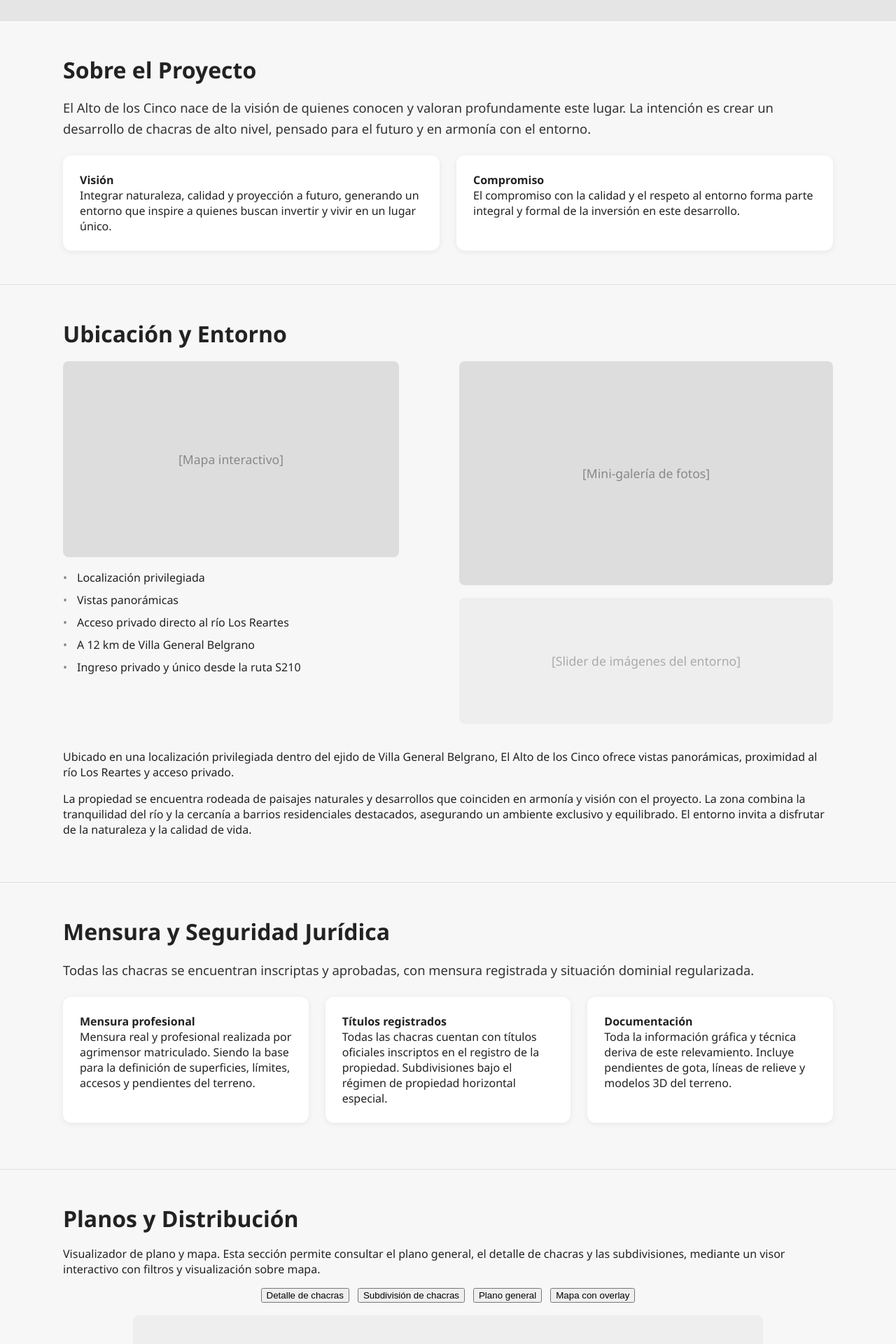
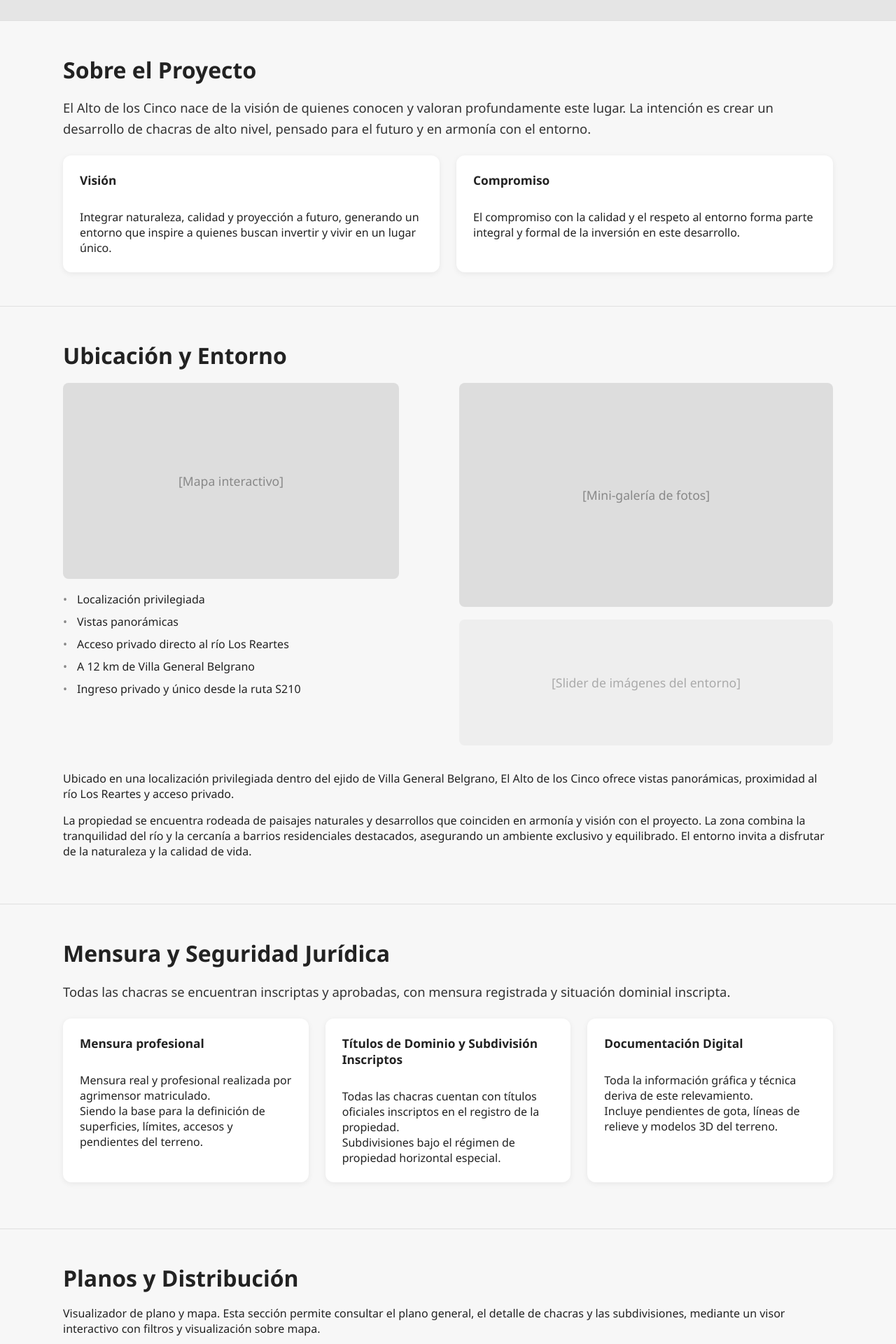
Before and after one commit to Lukas238/c238-elaltodeloscinco, a Jekyll site: the page wireframe/wireframe.html, which Jekyll copies as it is, in a window 1280 px wide. Shown: the part 705-2625 px from the top of the page at 70% size. Built offline with Jekyll 4.4.1, drawn with Linux system fonts in a browser that asks for light colours.

Commit message:
Refactor wireframe content for clarity and enhance card descriptions in the Mensura section

```diff
--- a/wireframe/wireframe.html
+++ b/wireframe/wireframe.html
@@ -16,6 +16,7 @@
     .section-title { font-size: 2rem; margin-bottom: 18px; font-weight: 600; }
     .cards { display: flex; gap: 24px; flex-wrap: wrap; }
     .card { background: #fff; border-radius: 12px; box-shadow: 0 2px 8px #0001; padding: 24px; flex: 1 1 220px; min-width: 220px; }
+      .card strong { display: block; margin-bottom: 8px; font-size: 1.08rem; }
     .columns { display: flex; gap: 32px; flex-wrap: wrap; }
     .column { flex: 1 1 320px; min-width: 320px; }
     .bullets { list-style: none; padding: 0; margin: 0; }
@@ -115,19 +116,22 @@
   <section class="section">
     <div class="container">
       <div class="section-title">Mensura y Seguridad Jurídica</div>
-      <p style="font-size:1.15rem; line-height:1.6; margin-bottom:24px; color:#333;">Todas las chacras se encuentran inscriptas y aprobadas, con mensura registrada y situación dominial regularizada.</p>
+      <p style="font-size:1.15rem; line-height:1.6; margin-bottom:24px; color:#333;">Todas las chacras se encuentran inscriptas y aprobadas, con mensura registrada y situación dominial inscripta.</p>
       <div class="cards" style="margin-bottom:18px;">
         <div class="card">
           <strong>Mensura profesional</strong><br>
-          Mensura real y profesional realizada por agrimensor matriculado. Siendo la base para la definición de superficies, límites, accesos y pendientes del terreno.
+          Mensura real y profesional realizada por agrimensor matriculado.<br>
+          Siendo la base para la definición de superficies, límites, accesos y pendientes del terreno.
         </div>
         <div class="card">
-          <strong>Títulos registrados</strong><br>
-          Todas las chacras cuentan con títulos oficiales inscriptos en el registro de la propiedad. Subdivisiones bajo el régimen de propiedad horizontal especial.
+          <strong>Títulos de Dominio y Subdivisión Inscriptos</strong><br>
+          Todas las chacras cuentan con títulos oficiales inscriptos en el registro de la propiedad.<br>
+          Subdivisiones bajo el régimen de propiedad horizontal especial.
         </div>
         <div class="card">
-          <strong>Documentación</strong><br>
-          Toda la información gráfica y técnica deriva de este relevamiento. Incluye pendientes de gota, líneas de relieve y modelos 3D del terreno.
+          <strong>Documentación Digital</strong><br>
+          Toda la información gráfica y técnica deriva de este relevamiento.<br>
+          Incluye pendientes de gota, líneas de relieve y modelos 3D del terreno.
         </div>
       </div>
     </div>
```
